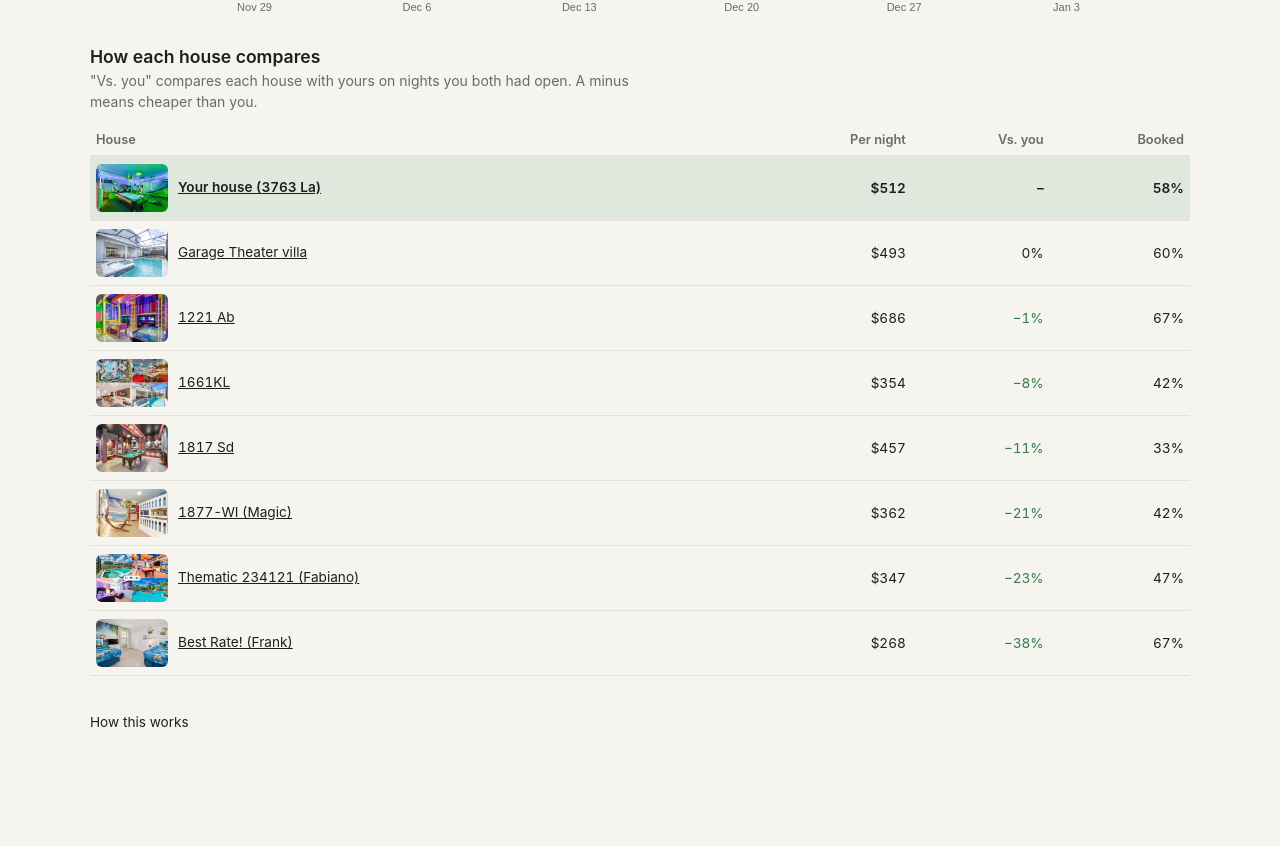
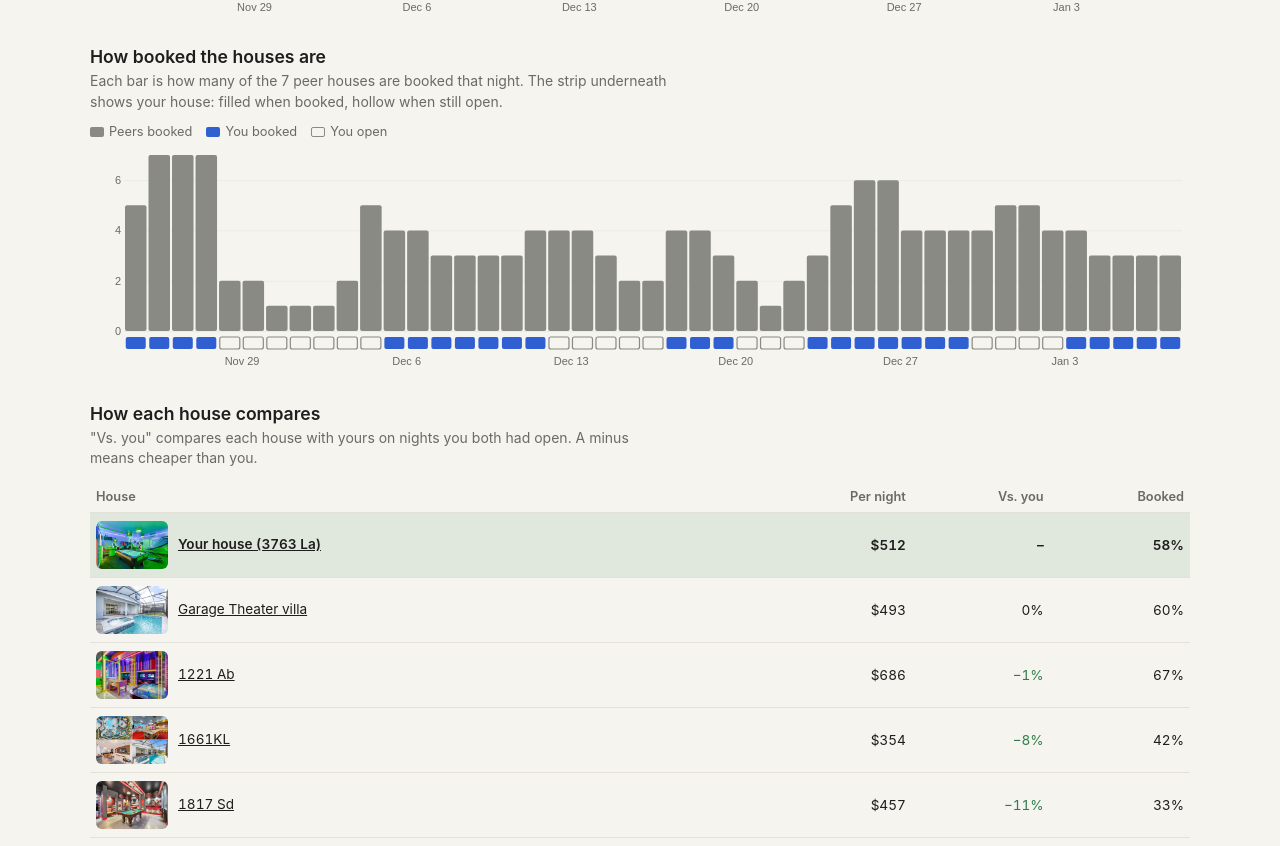
Before and after one commit to ferlopesmyai/airbnbprice, a plain HTML site: page index.html in a window 1280 px wide. Shown: the part 1400-2246 px from the top of the page. Before the commit the page ends 2164 px from the top, so only its background shows below. Drawn offline with Linux system fonts and the light colour scheme.

Commit message:
Daily price data 2026-11-23
Co-Authored-By: Claude Opus 5.5 <noreply@anthropic.com>
Claude-Session: https://claude.ai/code/session_01UD3YKRdvf46wzqEAZyC83D

```diff
--- a/index.html
+++ b/index.html
@@ -103,6 +103,7 @@ body{margin:0;background:var(--bg);color:var(--color-fg);padding:max(16px,env(sa
 .pp .chart svg text{fill:var(--cds-text-secondary);font-size:11px}
 .pp .tip{position:absolute;pointer-events:none;background:var(--cds-surface-popover);border:1px solid var(--cds-border);box-shadow:var(--cds-shadow-popover);border-radius:8px;padding:6px 9px;font-size:.8rem;color:var(--color-fg);white-space:nowrap;z-index:2;line-height:1.45}
 .pp .legend{display:flex;gap:14px;flex-wrap:wrap;font-size:.8rem;color:var(--color-fg-muted);margin-bottom:6px}
+.pp .sw-open{border:1.5px solid var(--cds-chart-muted);box-sizing:border-box;background:transparent}
 .pp .sw{display:inline-block;width:14px;height:10px;border-radius:2px;margin-right:5px;vertical-align:-1px}
 .pp table{border-collapse:collapse;width:100%;font-size:.85rem;font-variant-numeric:tabular-nums}
 .pp th,.pp td{padding:8px 6px;border-bottom:1px solid var(--color-border-line);text-align:right}
@@ -149,6 +150,13 @@ body{margin:0;background:var(--bg);color:var(--color-fg);padding:max(16px,env(sa
     <p class="sub">Your price against the typical peer. Shaded columns are your open gaps. Where a peer has been booked since an earlier check, its last price counts, because that is roughly what it sold for.</p>
     <div class="legend"><span><i class="sw sw-me"></i>Your house</span><span><i class="sw" style="background:var(--cds-chart-muted)"></i>Peer median</span><span><i class="sw" style="background:var(--cds-chart-muted);opacity:.35"></i>Peer range</span></div>
     <div class="chart" data-draw="date-chart" data-source="bydate"></div>
+  </section>
+
+  <section id="booked">
+    <h2>How booked the houses are</h2>
+    <p class="sub">Each bar is how many of the 7 peer houses are booked that night. The strip underneath shows your house: filled when booked, hollow when still open.</p>
+    <div class="legend"><span><i class="sw" style="background:var(--cds-chart-muted)"></i>Peers booked</span><span><i class="sw sw-me"></i>You booked</span><span><i class="sw sw-open"></i>You open</span></div>
+    <div class="chart short" data-draw="booked-chart" data-source="bydate"></div>
   </section>
 
   <section id="ranking">
@@ -455,6 +463,35 @@ dash.draw('date-chart', (box) => {
     .on('pointermove', show).on('pointerdown', show).on('pointerleave', () => { hair.style('opacity', 0); untip(box); });
 });
 
+dash.draw('booked-chart', (box) => {
+  document.querySelectorAll('.sw-me').forEach((s) => { s.style.background = dash.colors[0]; });
+  const d = dash.data('bydate');
+  if (d.status !== 'ok' || !d.data || !d.data.length) { failText(box, 'bydate'); return; }
+  box.replaceChildren();
+  const rows = d.data.map((r) => ({ ...r, t: P(r.night) }));
+  const W = Math.max(280, box.clientWidth), narrow = W < 500, H = narrow ? 200 : 230, strip = 12, m = { t: 10, r: 8, b: 24 + strip + 8, l: narrow ? 28 : 34 };
+  const svg = d3.select(box).append('svg').attr('width', '100%').attr('height', H).attr('viewBox', `0 0 ${W} ${H}`).attr('role', 'img').attr('aria-label', 'Number of peer houses booked each night, with whether your house is booked');
+  const x = d3.scaleUtc().domain([rows[0].t, new Date(+rows[rows.length - 1].t + 864e5)]).range([m.l, W - m.r]);
+  const dx = x(new Date(+rows[0].t + 864e5)) - x(rows[0].t), gap = Math.min(2, dx * 0.2);
+  const maxP = d3.max(rows, (r) => r.peers) || 1;
+  const y = d3.scaleLinear().domain([0, maxP]).range([H - m.b, m.t]);
+  svg.append('g').attr('transform', `translate(${m.l},0)`).call(d3.axisLeft(y).ticks(Math.min(maxP, 4)).tickFormat(d3.format('d')).tickSize(-(W - m.l - m.r))).call((a) => a.select('.domain').remove()).call((a) => a.selectAll('line').style('stroke', 'var(--cds-chart-grid)'));
+  svg.append('g').selectAll('rect').data(rows).join('rect').attr('x', (r) => x(r.t) + gap / 2).attr('width', Math.max(1, dx - gap))
+    .attr('y', (r) => y(r.peers_booked)).attr('height', (r) => y(0) - y(r.peers_booked)).attr('rx', Math.min(2, dx / 4)).style('fill', 'var(--cds-chart-muted)');
+  const sy = H - m.b + 6;
+  svg.append('g').selectAll('rect').data(rows).join('rect').attr('x', (r) => x(r.t) + gap / 2 + 0.75).attr('width', Math.max(1, dx - gap - 1.5)).attr('y', sy).attr('height', strip).attr('rx', 2)
+    .style('fill', (r) => (r.me_open ? 'transparent' : dash.colors[0])).style('stroke', (r) => (r.me_open ? 'var(--cds-chart-muted)' : 'none')).style('stroke-width', 1.2);
+  svg.append('g').attr('transform', `translate(0,${sy + strip + 2})`).call(d3.axisBottom(x).ticks(narrow ? 4 : 8).tickFormat(fmtDay).tickSize(0).tickPadding(6)).call((a) => a.select('.domain').remove());
+  const hi = svg.append('rect').attr('y', m.t).attr('height', sy + strip - m.t).attr('width', dx).style('fill', 'var(--cds-chart-reference)').style('opacity', 0).style('pointer-events', 'none');
+  const show = (ev) => {
+    const [px] = d3.pointer(ev, svg.node()); const i = Math.max(0, Math.min(rows.length - 1, Math.floor((px - m.l) / dx))); const r = rows[i];
+    hi.attr('x', x(r.t)).style('opacity', 0.12);
+    tip(box, [fmtDow(r.t), r.peers_booked + ' of ' + r.peers + ' peers booked', 'Your house: ' + (r.me_open ? 'open' : 'booked')], ev);
+  };
+  svg.append('rect').attr('x', m.l).attr('y', m.t).attr('width', W - m.l - m.r).attr('height', sy + strip - m.t).style('fill', 'transparent')
+    .on('pointermove', show).on('pointerdown', show).on('pointerleave', () => { hi.style('opacity', 0); untip(box); });
+});
+
 dash.draw('rank-rows', (tb) => {
   const d = dash.data('bylisting'); tb.replaceChildren();
   if (d.status !== 'ok' || !d.data) return;
```
